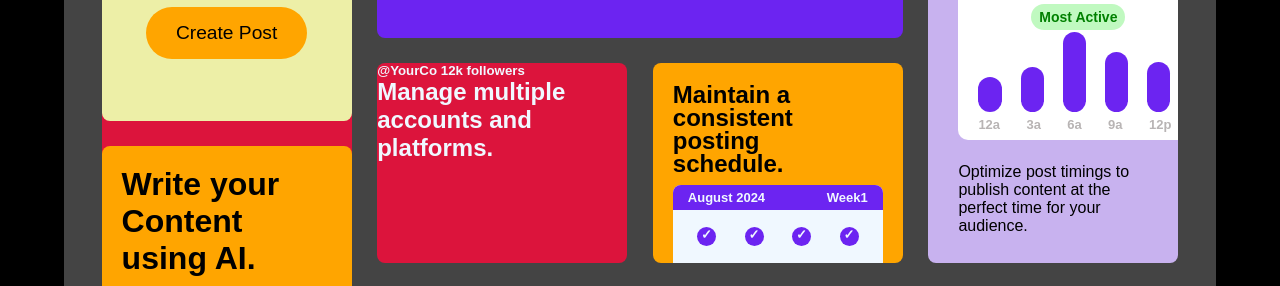
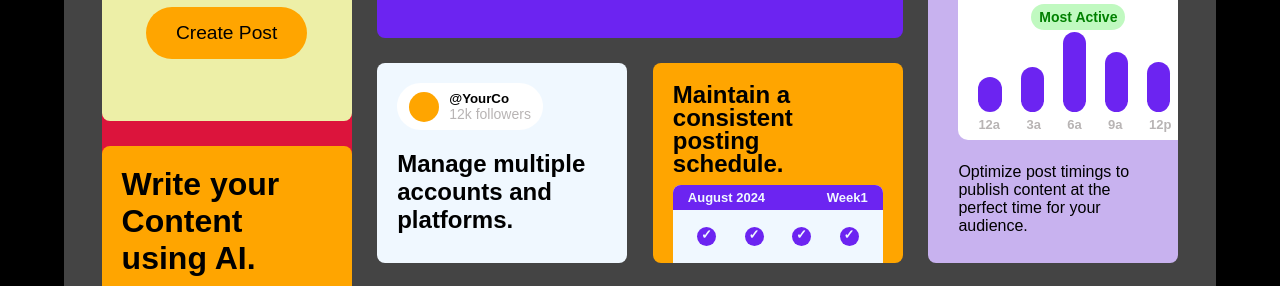
Before and after one commit to samirhussain7/gsap_animations, a website built with Vite: page small-landing-page/index.html in a window 1280 px wide. Shown: the part 661-947 px from the top of the page. Built offline with nearby package versions, Linux system fonts and the light colour scheme.

Commit message:
grid-4 styling done

```diff
--- a/small-landing-page/style.css
+++ b/small-landing-page/style.css
@@ -298,6 +298,46 @@ p.status span {
     padding: 0;
 }
 
+/* grid-4 styles */
+.grid-4 {
+    padding: 20px;
+    background-color: aliceblue;
+    color: black;
+
+    h2 {
+        margin-top: 20px;
+    }
+
+    div{
+        width: fit-content;
+        padding: 8px 12px;
+        background-color: white;
+        border-radius: 30px;
+        display: flex;
+        gap: 10px;
+        align-items: center;
+        justify-content: space-between;
+
+        div{
+            width: 30px;
+            height: 30px;
+            border-radius: 50%;
+            background-color: orange;
+        }
+
+        h5 {
+            display: flex;
+            flex-direction: column;
+
+            span {
+                font-size: 14px;
+                color: #b8b4b4;
+                font-weight: 500;
+            }
+        }
+    }
+}
+
 /* grid 5 */
 .grid-5 {
     background-color: orange;
@@ -354,6 +394,7 @@ p.status span {
 
 
 
+
 .grid-7 {
     grid-column: 3/5;
 }
```
